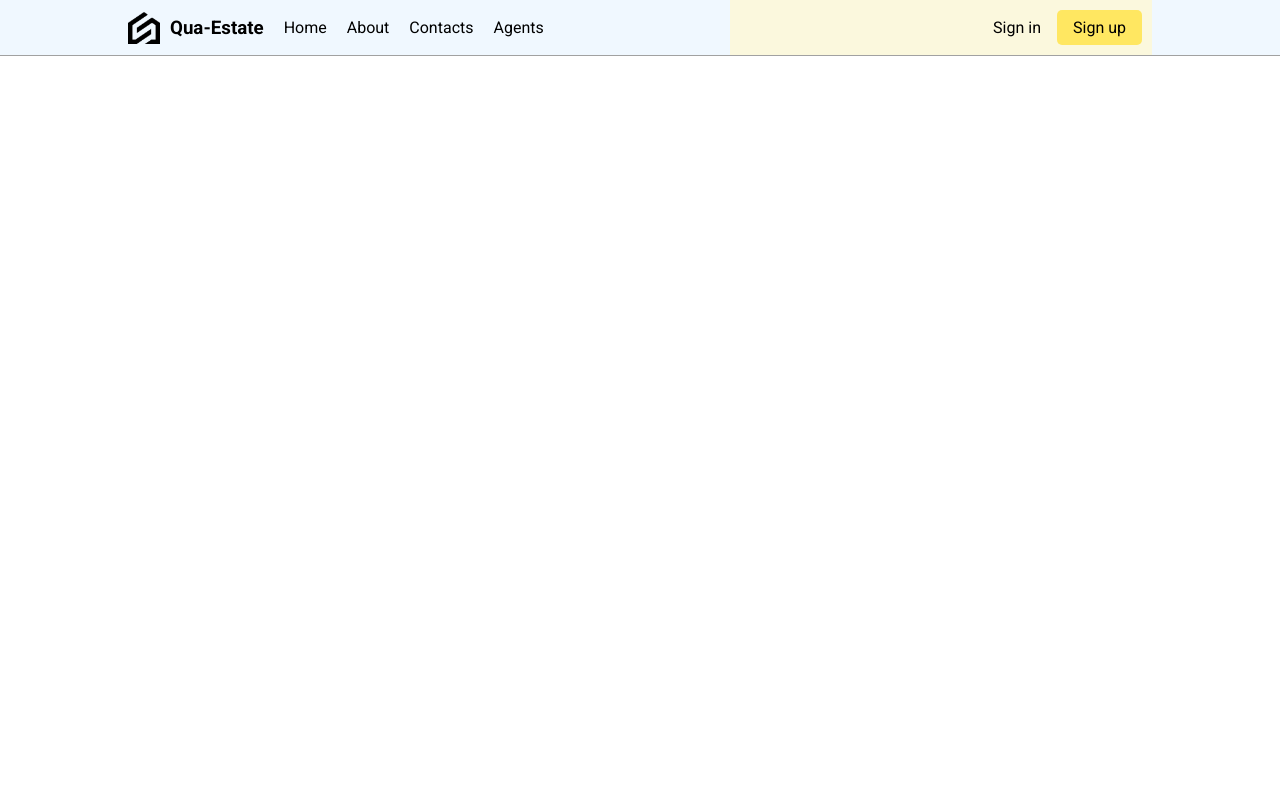
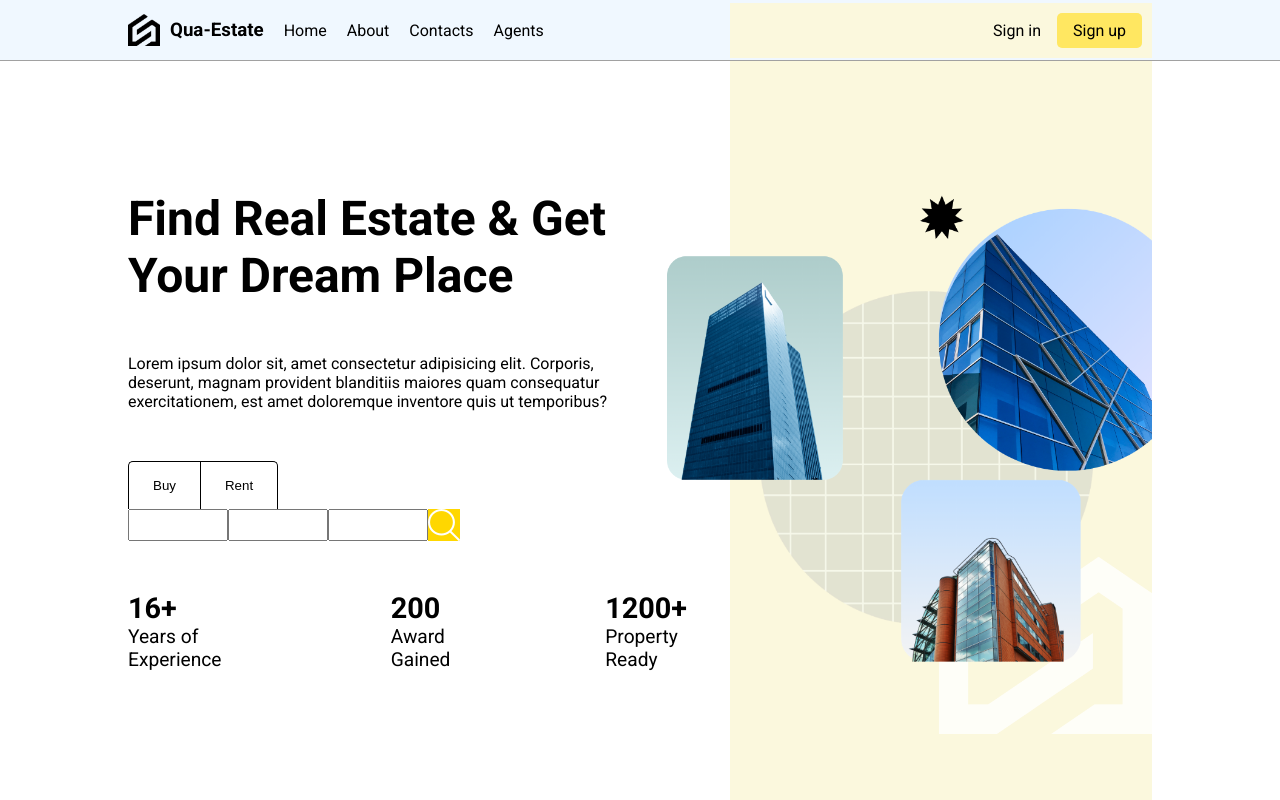
Before and after one commit to omertaskn452/project-real-estate, a React (Vite) app in the folder front-end/: page / in a window 1280 px wide. Shown: the top 800 px of the page. Built offline with nearby package versions, Linux system fonts and the light colour scheme.

Commit message:
home page added

```diff
--- a/front-end/src/App.jsx
+++ b/front-end/src/App.jsx
@@ -1,10 +1,11 @@
 import Navbar from "./components/navbar/Navbar"
-
+import Home from "./components/home/Home"
 function App() {
 
   return (
     <>
       <Navbar/>
+      <Home/>
     </>
   )
 }
--- /dev/null
+++ b/front-end/src/components/home/Home.jsx
@@ -0,0 +1,48 @@
+import React from 'react'
+import "./home.css"
+
+const Home = () => {
+  return (
+    <div className='container'>
+      <div className="home-wrapper">
+        <div className="home-left">
+          <div className="home-title">
+            <h1 className='home-title-header'>Find Real Estate & Get Your Dream Place</h1>
+            <p>Lorem ipsum dolor sit, amet consectetur adipisicing elit. Corporis, deserunt, magnam provident blanditiis maiores quam consequatur exercitationem, est amet doloremque inventore quis ut temporibus?</p>
+          </div>
+          <div className="home-search">
+            <div className="home-search-btns">
+              <button className='home-search-btn buy-btn'>Buy</button>
+              <button className='home-search-btn rent-btn'>Rent</button>
+            </div>
+            <div className="home-search-inputs">
+              <input className='home-search-input' type="text" />
+              <input className='home-search-input' type="text" />
+              <input className='home-search-input' type="text" />
+              <img className='home-search-icon' src="/icons/search.png" alt="" />
+            </div>
+          </div>
+          <div className="home-texts">
+            <div className="home-texts-item">
+              <h2>16+</h2>
+              <span>Years of Experience</span>
+            </div>
+            <div className="home-texts-item">
+              <h2>200</h2>
+              <span>Award Gained</span>
+            </div>
+            <div className="home-texts-item">
+              <h2>1200+</h2>
+              <span>Property Ready</span>
+            </div>
+          </div>
+        </div>
+        <div className="home-right">
+          <img className='home-bg-img' src="/bg.png" alt="" />
+        </div>
+      </div>
+    </div>
+  )
+}
+
+export default Home
--- /dev/null
+++ b/front-end/src/components/home/home.css
@@ -0,0 +1,70 @@
+.home-wrapper{
+  display: flex;
+  flex-direction: row;
+  height: calc(100vh - 61px);
+}
+.home-left{
+  flex: 3;
+  display: flex;
+  flex-direction: column;
+  justify-content: center;
+  gap: 50px;
+}
+.home-title{
+  display: flex;
+  flex-direction: column;
+  gap: 50px;
+  padding-right: 70px;
+}
+.home-title-header{
+  font-size: 3rem;
+}
+.home-search{
+  display: flex;
+  flex-direction: column;
+  align-items: baseline;
+  justify-content: start;
+  padding-right: 70px;
+}
+.home-search-btn{
+  background-color: transparent;
+  border: 0.5px solid black;
+  padding: 1rem 1.5rem;
+  border-bottom: none;
+}
+.buy-btn{
+  border-right: none;
+  border-top-left-radius: 5px;
+}
+.rent-btn{
+  border-top-right-radius: 5px;
+}
+.home-search-inputs{
+  display: flex;
+  flex-direction: row;
+}
+.home-search-input{
+  width: 100px;
+}
+.home-search-icon{
+  background-color: gold;
+}
+.home-texts{
+  font-size: 1.2rem;
+  display: flex;
+  gap: 100px;
+}
+.home-right{
+  flex: 2;
+  display: flex;
+  align-items: center;
+  justify-content: center;
+  position: relative;
+  background-color: rgb(251, 248, 221);
+  padding: 10px;
+}
+.home-bg-img{
+  position: absolute;
+  width: 115%;
+  right: 0;
+}
--- a/front-end/src/components/navbar/navbar.css
+++ b/front-end/src/components/navbar/navbar.css
@@ -15,6 +15,7 @@
 .navbar-wrapper{
   display: flex;
   align-items: center;
+  height: 60px;
 }
 .navbar-left{
   flex: 3;
```
Also changed, not shown: front-end/public/bg.png (added), front-end/src/index.css (line endings or trailing spaces).
